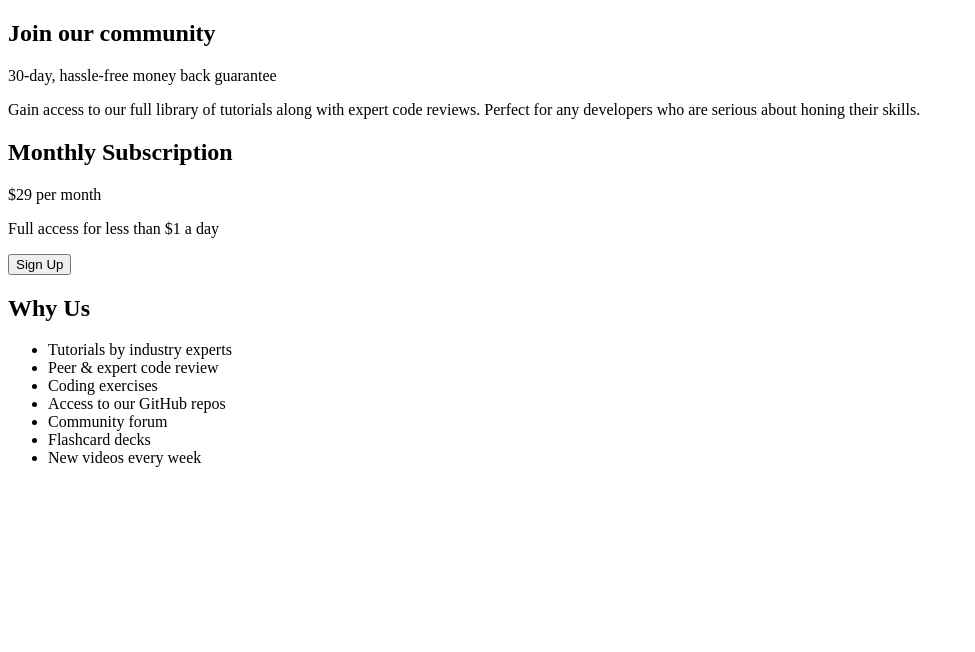
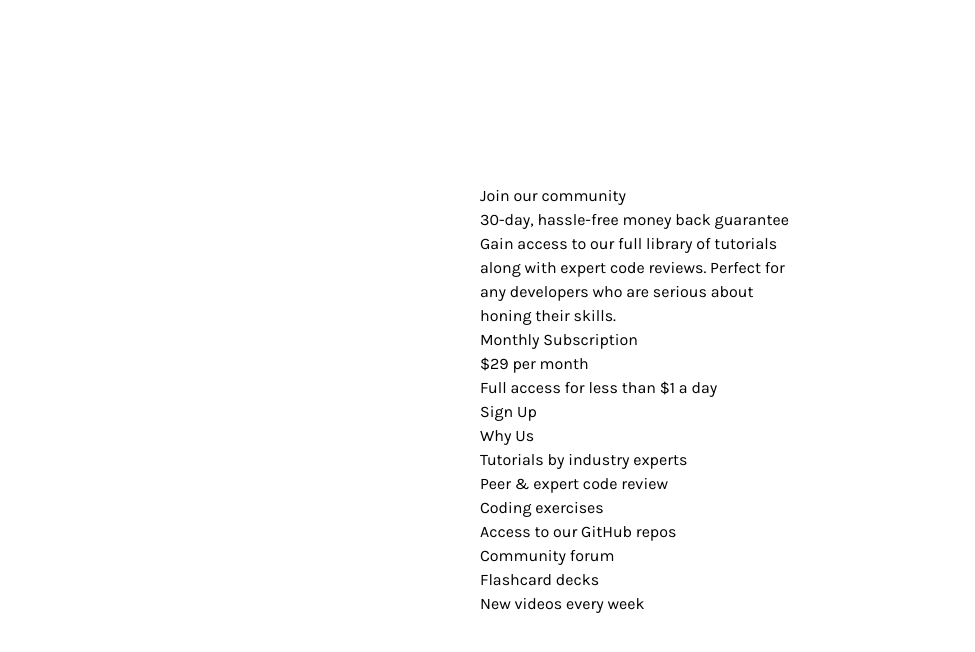
Before and after one commit to radektomasek/fm-single-price-grid-component, a website built with Parcel: page index.html in a window 1280 px wide. Shown: the whole page, without its empty margins (0-975 px from the left). Built offline with nearby package versions, Linux system fonts and the light colour scheme.

Commit message:
This commit contains an update structure of the Grid + centering the content to the screen

```diff
--- a/index.html
+++ b/index.html
@@ -13,7 +13,8 @@
 </head>
 <body>
     <main>
-        <section class="content">
+        <h1 class="hidden">Single Price Grid Component</h1>
+        <section class="content-grid">
             <div class="community">
                 <h2>Join our community</h2>
 
--- a/src/css/index.css
+++ b/src/css/index.css
@@ -0,0 +1,32 @@
+@tailwind base;
+@tailwind components;
+@tailwind utilities;
+
+@layer base {
+    * {
+        @apply box-border;
+    }
+
+    body {
+        @apply font-karla;
+    }
+
+    main {
+        @apply flex h-screen justify-center items-center;
+    }
+
+    h2,
+    p {
+       @apply text-base;
+    }
+}
+
+@layer components {
+    .btn {
+        @apply text-base;
+    }
+}
+
+.content-grid {
+    @apply grid w-80 auto-cols-auto auto-rows-min;
+}
--- a/tailwind.config.js
+++ b/tailwind.config.js
@@ -16,7 +16,7 @@ module.exports = {
         grayishBlue: 'hsl(218, 22%, 67%)',
       },
       fontFamily: {
-        DEFAULT: ['Karla', 'sans-serif'],
+        karla: ['Karla', 'sans-serif'],
       },
     },
   },
```
Also changed, not shown: .postcssrc (added).
